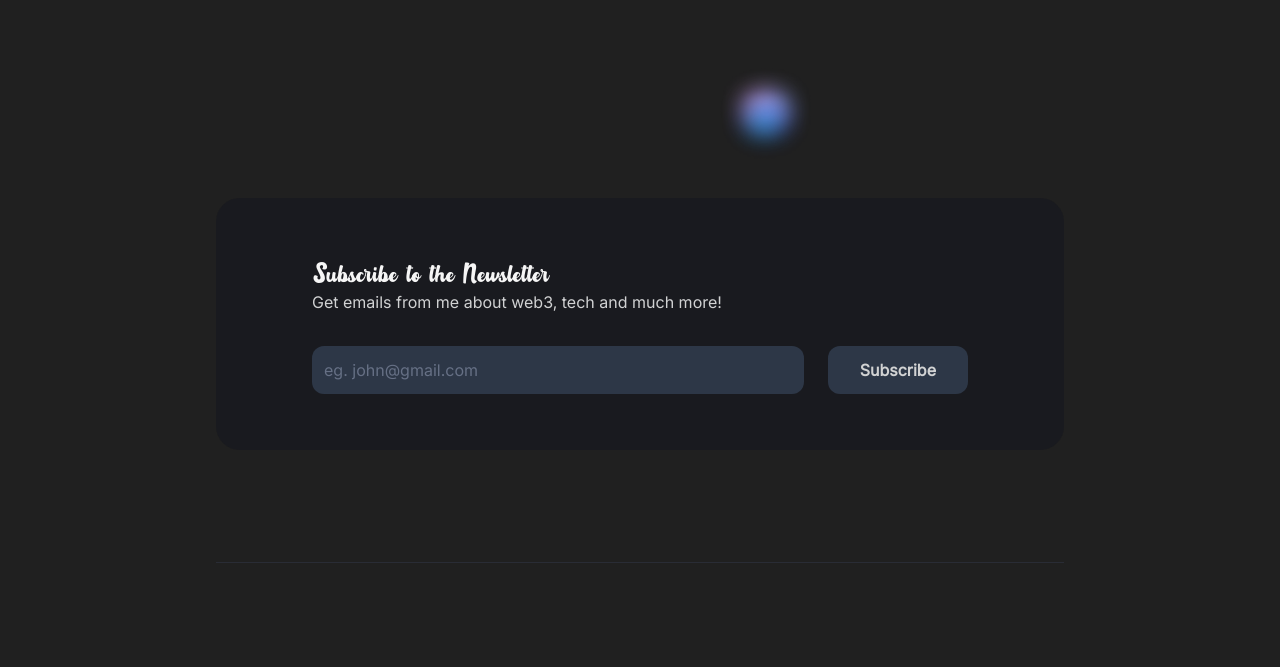
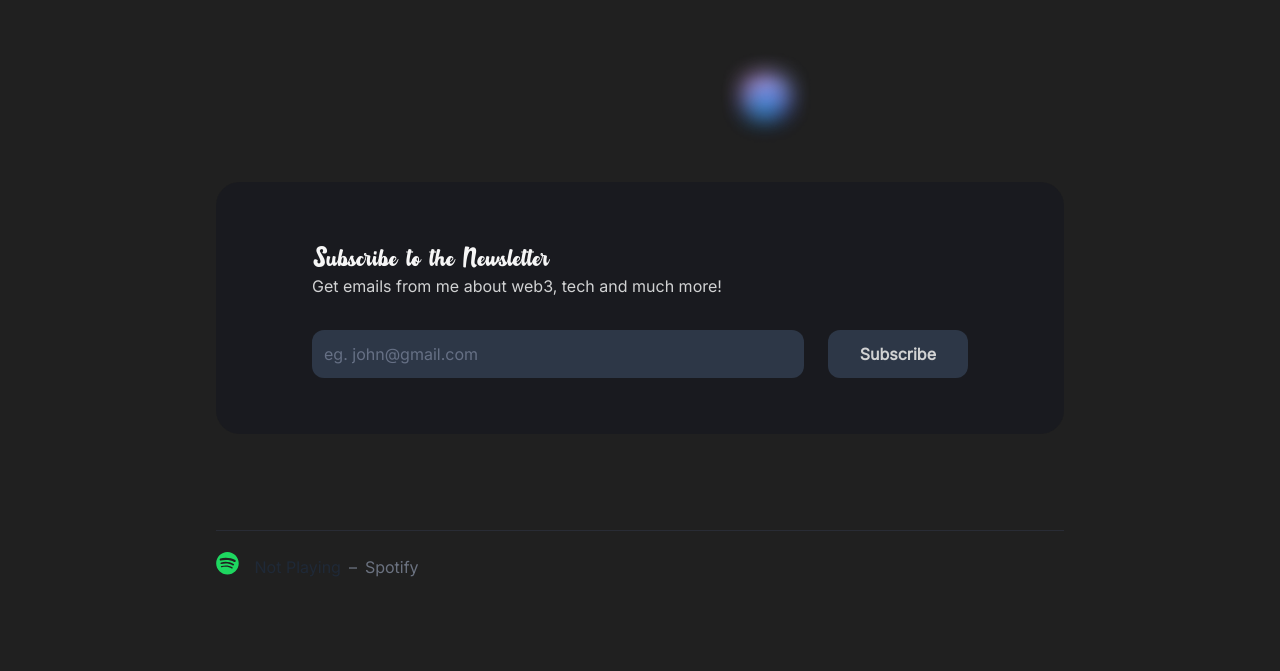
Before and after one commit to deepso7/deepso.dev, a Next.js app: page / in a window 1280 px wide. Shown: the part 2192-2863 px from the top of the page. Built offline with nearby package versions, Linux system fonts and the light colour scheme; no server answers; a web font is replaced by a local one.

Commit message:
add spotify section

```diff
--- a/next.config.js
+++ b/next.config.js
@@ -1,4 +1,7 @@
 /** @type {import('next').NextConfig} */
 module.exports = {
   reactStrictMode: true,
-}
+  images: {
+    domains: ["i.scdn.co"],
+  },
+};
--- a/package.json
+++ b/package.json
@@ -10,7 +10,8 @@
     "classnames": "^2.3.2",
     "next": "^12.3.0",
     "react": "18.2.0",
-    "react-dom": "18.2.0"
+    "react-dom": "18.2.0",
+    "swr": "^1.3.0"
   },
   "devDependencies": {
     "@types/node": "18.7.18",
--- a/src/components/Container.tsx
+++ b/src/components/Container.tsx
@@ -2,6 +2,7 @@
 import Head from "next/head";
 import { useRouter } from "next/router";
 import NavBar from "./NavBar";
+import Footer from "./Footer";
 
 interface Props {
   children: React.ReactNode;
@@ -46,7 +47,10 @@
       </Head>
       <NavBar />
       <main>
-        <div className="mx-auto max-w-4xl px-6 py-6 md:py-14">{children}</div>
+        <div className="mx-auto max-w-4xl px-6 py-6 md:py-14">
+          {children}
+          <Footer />
+        </div>
       </main>
     </>
   );
--- /dev/null
+++ b/src/components/Footer.tsx
@@ -0,0 +1,73 @@
+import useSWR from "swr";
+import NextImage from "next/future/image";
+import fetcher from "../lib/fetcher";
+
+const Footer = () => (
+  <footer>
+    <hr className="bottom-4 w-full border-[#292C35]" />
+    <NowPlaying />
+  </footer>
+);
+
+type NowPlayingSong = {
+  album: string;
+  albumImageUrl: string;
+  artist: string;
+  isPlaying: boolean;
+  songUrl: string;
+  title: string;
+};
+
+const NowPlaying = () => {
+  const { data } = useSWR<NowPlayingSong>("/api/spotify/now-playing", fetcher);
+
+  return (
+    <div className="mb-8 mt-5 flex w-full flex-row-reverse items-center space-x-0 md:flex-row md:space-x-2">
+      {data?.songUrl ? (
+        <NextImage
+          src={data.albumImageUrl}
+          width="32"
+          height="32"
+          className="rounded-sm"
+          alt={data.album}
+        />
+      ) : (
+        <svg
+          width="32"
+          height="32"
+          viewBox="0 0 32 32"
+          fill="none"
+          xmlns="http://www.w3.org/2000/svg"
+        >
+          <path
+            d="M18.9921 10.6591C15.1823 8.39653 8.8981 8.1885 5.26118 9.29232C4.67712 9.46958 4.05949 9.13975 3.88258 8.55587C3.70555 7.97143 4.0349 7.35425 4.6194 7.1767C8.79434 5.90945 15.7346 6.15418 20.1205 8.7577C20.6458 9.06961 20.8181 9.74804 20.5068 10.2725C20.1951 10.7978 19.5161 10.9709 18.9921 10.6591ZM18.8673 14.0102C18.6 14.4439 18.033 14.58 17.5998 14.3136C14.4236 12.3612 9.58029 11.7956 5.82258 12.9363C5.33528 13.0835 4.82057 12.8088 4.67255 12.3224C4.52573 11.8351 4.80062 11.3213 5.28704 11.1732C9.57969 9.87055 14.9161 10.5015 18.5642 12.7433C18.9973 13.0101 19.1337 13.5775 18.8673 14.0102ZM17.4211 17.2285C17.2087 17.5768 16.7553 17.6859 16.4082 17.4736C13.6327 15.7773 10.1394 15.3943 6.02529 16.334C5.62884 16.4249 5.23372 16.1764 5.14331 15.78C5.0525 15.3837 5.29999 14.9885 5.69732 14.8981C10.1995 13.8688 14.0614 14.3118 17.1767 16.2154C17.524 16.4276 17.6334 16.8813 17.4211 17.2285ZM12.0008 0.181208C5.47332 0.181208 0.181641 5.47278 0.181641 12.0001C0.181641 18.5282 5.47332 23.8193 12.0008 23.8193C18.5283 23.8193 23.8198 18.5282 23.8198 12.0001C23.8198 5.47278 18.5283 0.181208 12.0008 0.181208Z"
+            fill="#1ED760"
+          />
+        </svg>
+      )}
+      <div className="inline-flex w-full max-w-full flex-col truncate sm:flex-row">
+        {data?.songUrl ? (
+          <a
+            className="capsize max-w-max truncate font-medium  text-gray-800 dark:text-gray-200"
+            href={data.songUrl}
+            target="_blank"
+            rel="noopener noreferrer"
+          >
+            {data.title}
+          </a>
+        ) : (
+          <p className="capsize font-medium text-gray-800 dark:text-gray-200">
+            Not Playing
+          </p>
+        )}
+        <span className="capsize mx-2 hidden text-gray-500 dark:text-gray-300 sm:block">
+          {" – "}
+        </span>
+        <p className="capsize max-w-max truncate text-gray-500 dark:text-gray-300">
+          {data?.artist ?? "Spotify"}
+        </p>
+      </div>
+    </div>
+  );
+};
+export default Footer;
--- a/src/components/Subscribe.tsx
+++ b/src/components/Subscribe.tsx
@@ -1,20 +1,20 @@
 import NextImage from "next/future/image";
 
 const Subscribe: React.FC = () => (
-  <div className="relative py-28">
+  <div className="relative py-24">
     <NextImage
       src="/subscribe-bg.png"
       alt=""
       width={500}
       height={500}
-      className="absolute top-1/2 left-1/2 z-[1] hidden w-full -translate-x-1/2 -translate-y-1/2 md:block"
+      className="absolute top-1/2 left-1/2 z-[1] hidden w-full -translate-x-1/2 -translate-y-1/2 select-none md:block"
     />
     <NextImage
       src="/subscribe-bg-mob.png"
       alt=""
       width={100}
       height={100}
-      className="absolute top-0 z-[1] w-full md:hidden"
+      className="absolute top-0 z-[1] w-full select-none md:hidden"
     />
     <div className="relative z-10 flex flex-col gap-8 rounded-3xl bg-[#181A20CC] py-24 px-8 backdrop-blur-md md:mt-7 md:py-14 md:px-24">
       <div>
--- /dev/null
+++ b/src/lib/fetcher.ts
@@ -0,0 +1,7 @@
+export default async function fetcher<JSON = any>(
+  input: RequestInfo,
+  init?: RequestInit
+): Promise<JSON> {
+  const res = await fetch(input, init);
+  return res.json();
+}
--- a/src/pages/index.tsx
+++ b/src/pages/index.tsx
@@ -71,9 +71,6 @@
       </div>
 
       <Subscribe />
-
-      <hr className="bottom-4 w-full border-[#292C35]" />
-      <div className="h-12"></div>
     </div>
   </Container>
 );
```
Also changed, not shown: 1 other file (tests, documents, lock files or other folders).
